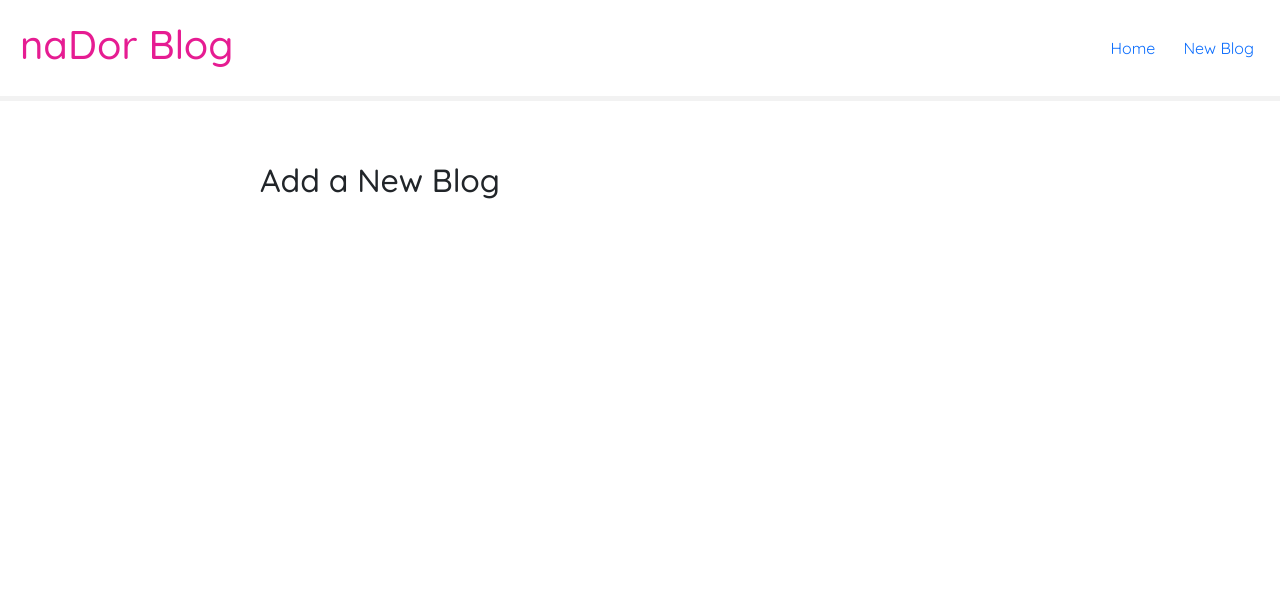
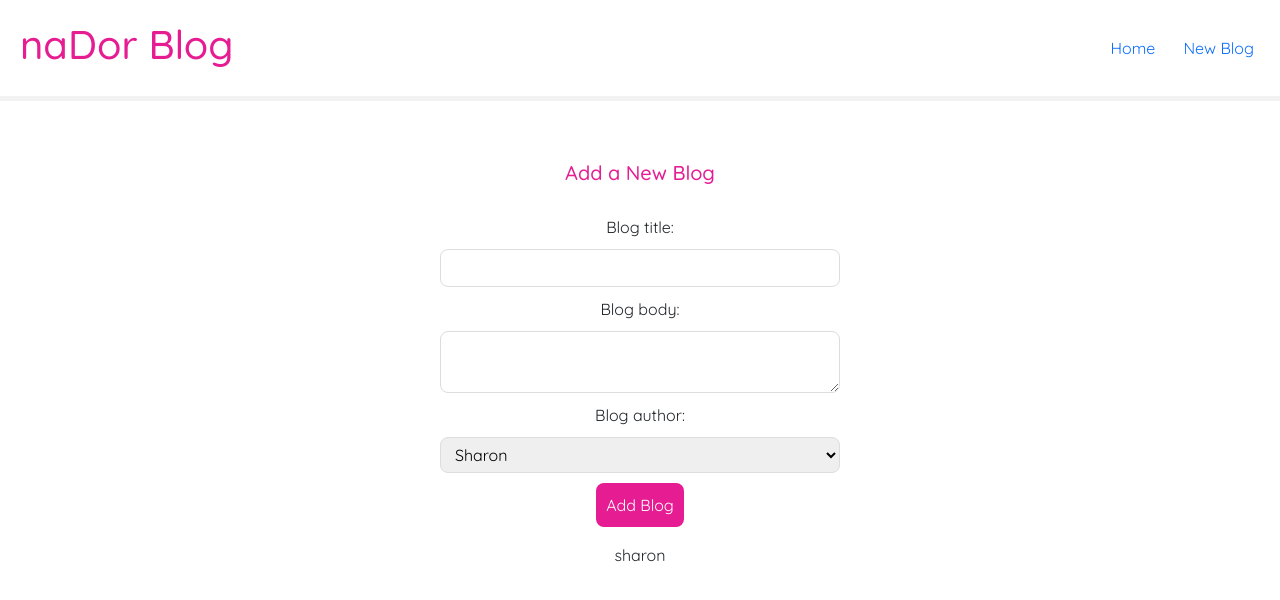
Before and after one commit to sharon5555/naDor-Blog, a React (Create React App) app in the folder nador-blog/: page /Create in a window 1280 px wide. Shown: the top 600 px of the page. Built offline with nearby package versions, Linux system fonts and the light colour scheme.

Commit message:
Added some inputs inthe create.js file and also styled them

```diff
--- a/nador-blog/src/Create.js
+++ b/nador-blog/src/Create.js
@@ -1,10 +1,41 @@
+import { useState } from "react";
+
 const Create = () => {
+    const [title, setTitle ] = useState('');
+    const [body, setBody ] = useState('');
+    const [author, setAuthor ] = useState('sharon');
 
     return (
         <div className="create">
-        <h2>
-        Add a New Blog
-        </h2>
+        <h2>Add a New Blog</h2>
+        <form>
+        <label>Blog title:</label>
+        <input
+        type="text"
+        required
+        value={ title }
+        onChange={(e) => setTitle(e.target.value)}
+        />
+        <label>Blog body:</label>
+        <textarea
+        required
+        value={ body }
+        onChange={(e) => setBody(e.target.value)}>
+        </textarea>
+        <label>Blog author:</label>
+        <select
+        value={ author }
+        onChange={(e) => setAuthor(e.target.value)}
+        >
+        <option value="naDor">Sharon</option>
+        <option value="pretty">Pearl</option>
+        <option value="tina">Destiny</option>
+        </select>
+        <button>Add Blog</button>
+        <p>{ title }</p>
+        <p>{ body }</p>
+        <p>{ author }</p>
+        </form>
         </div>
     );
 }
--- a/nador-blog/src/index.css
+++ b/nador-blog/src/index.css
@@ -29,11 +29,13 @@
 .navbar a:hover {
   color: #e61c92;;
 }
+
 .content {
   max-width: 800px;
   margin: 40px auto;
   padding: 20px;
 }
+
 .heading {
   padding: 20px;
   max-width: 800px;
@@ -43,6 +45,7 @@
   font-size: 30px;
   text-shadow: 2px 2px rgba(50,50,70,0.4);
 }
+
 .blog-preview{
   padding: 5px;
   max-width: 400px;
@@ -58,13 +61,11 @@
   border-bottom: 5px solid #f2f2f2;
   cursor: pointer;
 }
-
 .blog-preview h2 {
   font-size: 20px;
   color: #e61c92;
   margin-bottom: 8px;
 }
-
 .blog-preview a {
   text-decoration: none;
 }
@@ -88,3 +89,35 @@
   border-radius: 8px;
   cursor: pointer;
 }
+
+.create {
+  max-width: 400px;
+  margin: 0 auto;
+  text-align: center;
+}
+.create label {
+  text-alighn: left;
+  display: block;
+}
+.create h2 {
+  font-size: 20px;
+  color: #e61c92;
+  margin-bottom: 30px;
+}
+.create input, .create textarea, .create select {
+  width: 100%;
+  padding: 6px 10px;
+  margin: 10px 0;
+  border: 1px solid #ddd;
+  box-sizing: border-box;
+  display: block;
+  border-radius: 8px;
+}
+.create button {
+  background: #e61c92;
+  color: #fff;
+  border: 0;
+  padding: 10px;
+  border-radius: 8px;
+  cursor: pointer;
+}
```
